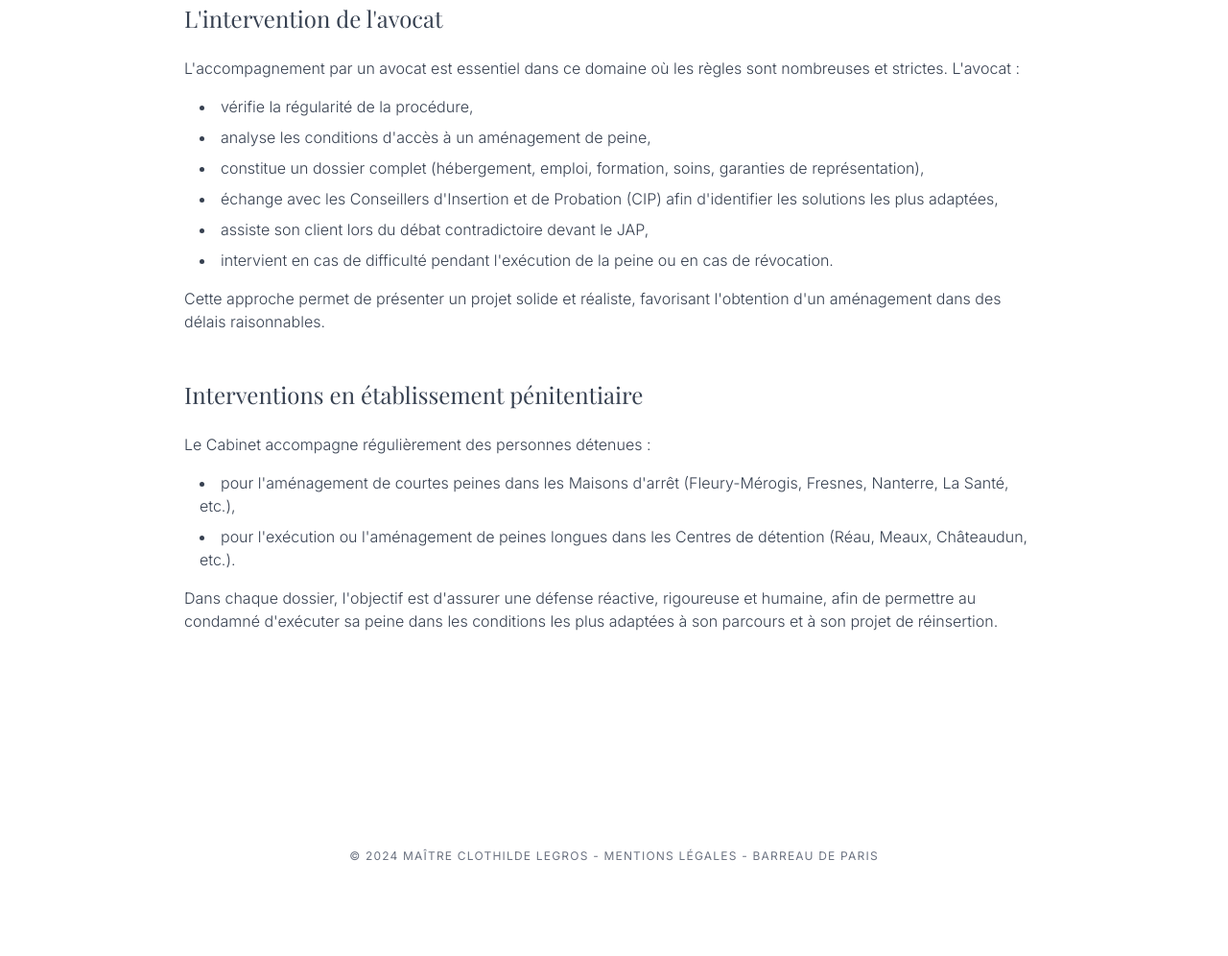
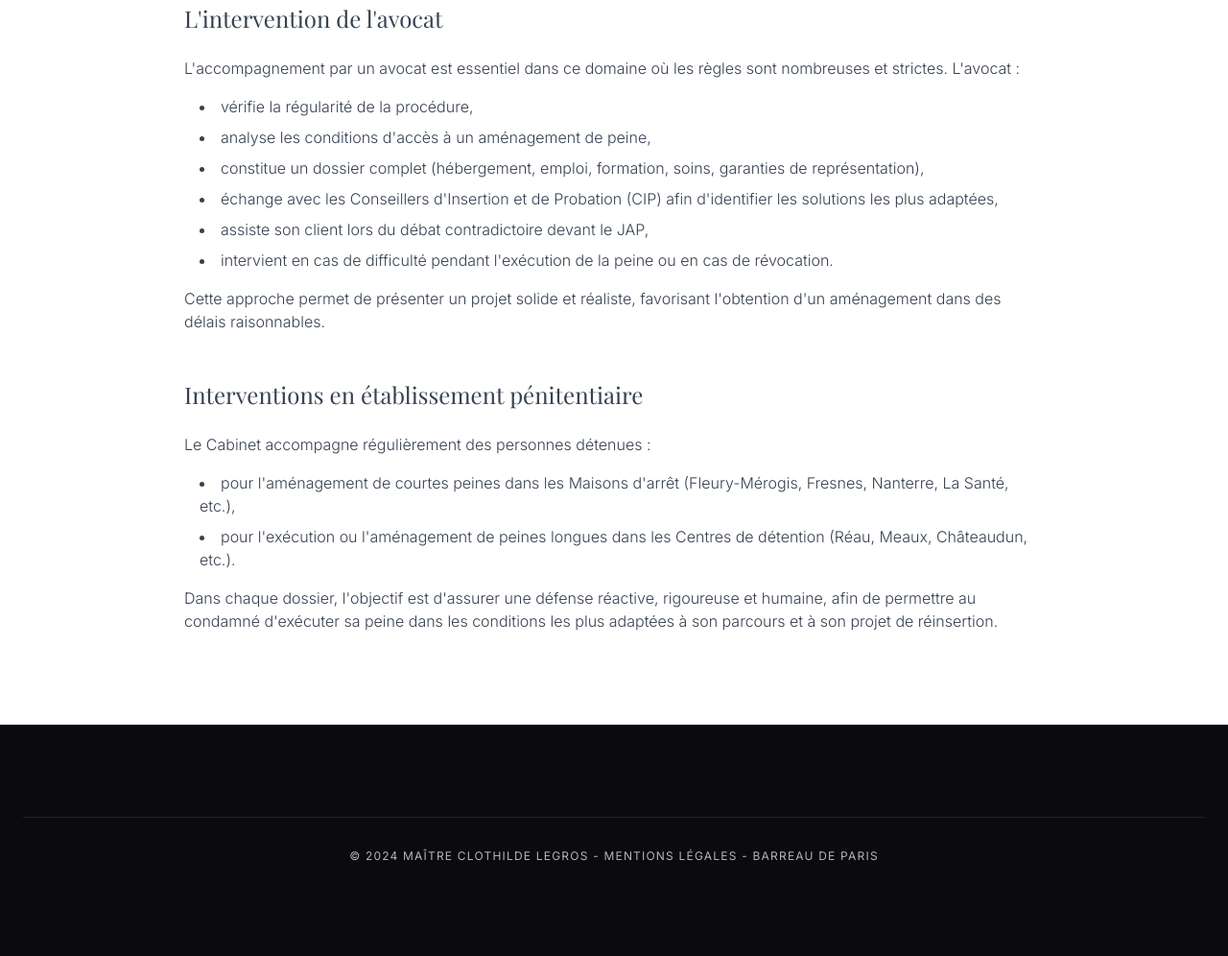
Before and after one commit to Le-G/clothildelegros, a plain HTML site: page amenagement-peine.html in a window 1280 px wide. Shown: the part 605-1601 px from the top of the page at 96% size. Before the commit the page ends 1505 px from the top, so only its background shows below. Drawn offline with nearby package versions, Linux system fonts and the light colour scheme.

Commit message:
fix: footer

```diff
--- a/amenagement-peine.html
+++ b/amenagement-peine.html
@@ -11,6 +11,7 @@
     <style>
         body { font-family: 'Inter', sans-serif; }
         h1, h2, h3, .serif { font-family: 'Playfair Display', serif; }
+        .bg-navy { background-color: #0a0a0f; }
     </style>
 </head>
 <body class="bg-white text-gray-900">
@@ -55,6 +56,8 @@
         </div>
     </section>
 
-    <main-footer></main-footer>
+    <section class="bg-navy text-white py-24 px-6">
+        <main-footer></main-footer>
+    </section>
 </body>
 </html>
--- a/components/footer.js
+++ b/components/footer.js
@@ -1,8 +1,8 @@
 class MainFooter extends HTMLElement {
     connectedCallback() {
         this.innerHTML = `
-        <div class="max-w-7xl mx-auto mt-24 pt-8 border-t border-white/10 text-center text-xs text-gray-500 uppercase tracking-widest">
-            © 2024 Maître Clothilde Legros - Mentions Légales - Barreau de Paris
+        <div class="max-w-7xl mx-auto pt-8 border-t border-white/10 text-center text-xs text-white/70 uppercase tracking-widest">
+            © 2024 MAÎTRE CLOTHILDE LEGROS - MENTIONS LÉGALES - BARREAU DE PARIS
         </div>`;
     }
 }
```
Also changed, not shown: comparution-immediate.html (+4 -1 lines), crpc.html (+4 -1 lines), garde-a-vue.html (+4 -1 lines), instruction-assises.html (+4 -1 lines).
